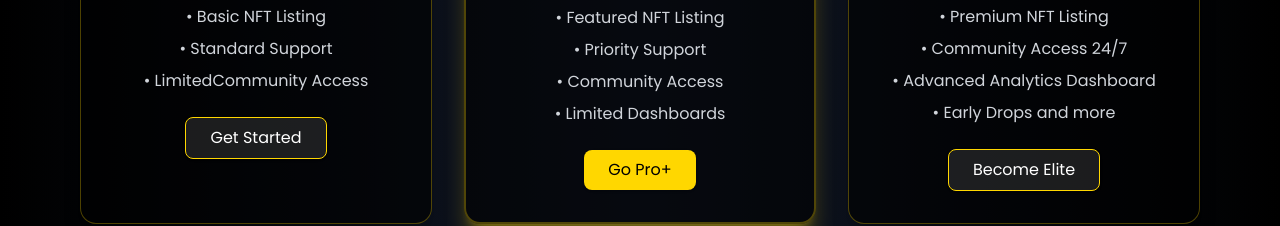
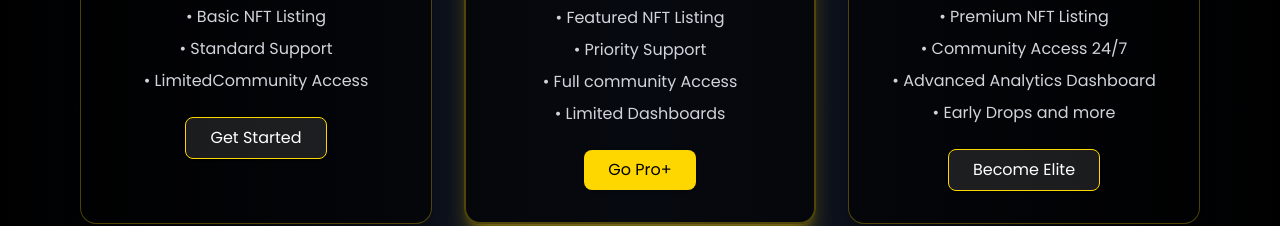
Before and after one commit to Barklegne/invincible-gg-assignmen, a React (Vite) app: page / in a window 1280 px wide. Shown: the part 1165-1391 px from the top of the page. Built offline with nearby package versions, Linux system fonts and the light colour scheme.

Commit message:
feat: NFTDetail  update 1.23

```diff
--- a/src/data/pricing.js
+++ b/src/data/pricing.js
@@ -16,7 +16,7 @@ const tiers = [
 		features: [
 			'Featured NFT Listing',
 			'Priority Support',
-			'Community Access',
+			'Full community Access',
 			'Limited Dashboards',
 		],
 		cta: 'Go Pro+',
```
